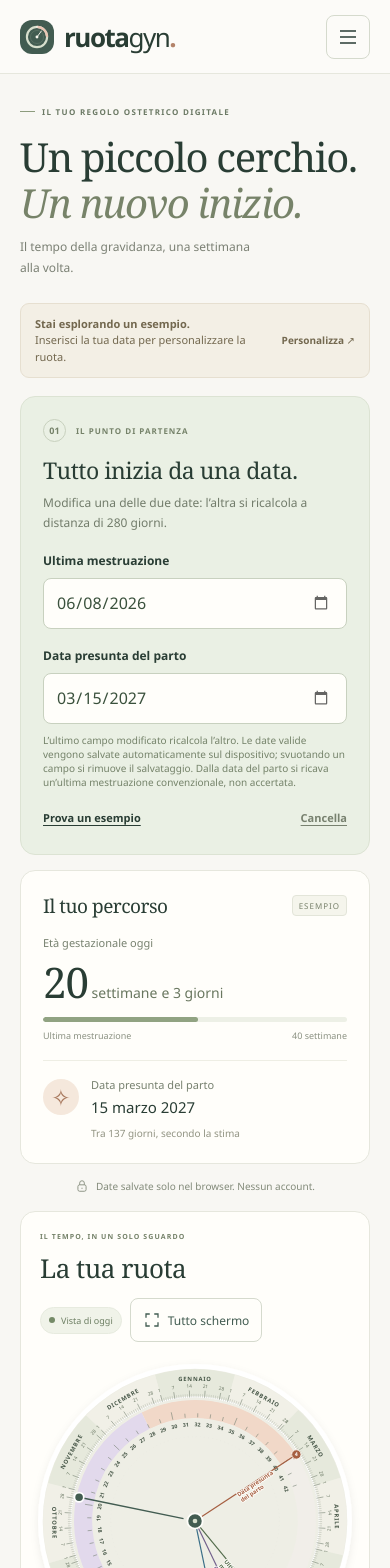
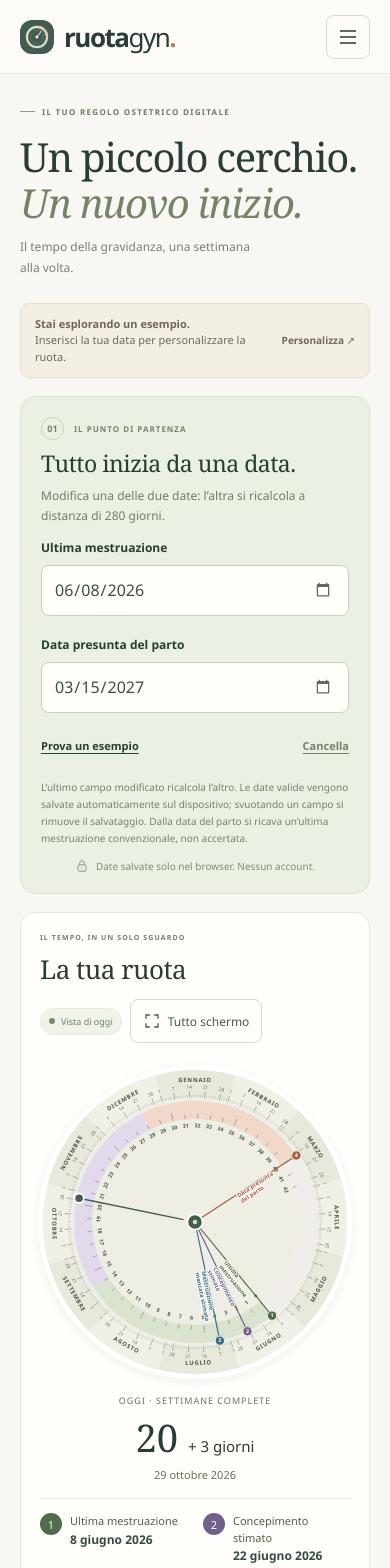
Before and after one commit to simoneparri/ruotagyn, an Angular app: page / in a window 390 px wide. Shown: the top 1568 px of the page. Built offline with nearby package versions, Linux system fonts and the light colour scheme.

Commit message:
Refactor app layout and accessibility; remove compact view and update menu structure

```diff
--- a/src/app/app.css
+++ b/src/app/app.css
@@ -9,8 +9,7 @@
 .menu-items { list-style: none; margin: 0; padding: 0; display: grid; gap: 4px; }
 .menu-item { width: 100%; min-height: 44px; padding: 12px; display: flex; align-items: center; gap: 12px; text-align: left; border: 0; border-radius: 6px; background: transparent; font-size: 14px; }
 .menu-item svg { width: 18px; height: 18px; flex: 0 0 18px; color: #647a60; }
-.menu-item:hover, .menu-item[aria-pressed=true] { background: #eaf0e4; }
-.menu-item[aria-pressed=true] { font-weight: 650; }
+.menu-item:hover { background: #eaf0e4; }
 .update-dialog { width: min(460px, calc(100% - 32px)); max-height: calc(100dvh - 40px); overflow: auto; border: 1px solid #d5dacd; border-radius: 16px; padding: 28px; background: #fffefa; color: #293d34; box-shadow: 0 20px 70px #293d3433; }
 .update-dialog::backdrop { background: #20372ccc; }
 .update-dialog h2 { font-size: 26px; margin: 0 0 16px; }
@@ -18,13 +17,6 @@
 .update-dialog .update-warning { color: #9c3d2c; }
 .update-actions { display: flex; justify-content: flex-end; flex-wrap: wrap; gap: 20px; margin-top: 24px; }
 .date-inputs > div { min-width: 0; }
-.compact-view .workspace { grid-template-columns: minmax(0, 1fr); max-width: 780px; margin: auto; }
-.compact-view .sidebar { display: block; }
-.compact-view .input-card { padding: 18px 22px; }
-.compact-view .input-card > .card-eyebrow, .compact-view .input-card > h2, .compact-view .input-card > .muted, .compact-view .private-note { display: none; }
-.compact-view .date-inputs { display: grid; grid-template-columns: repeat(auto-fit, minmax(min(100%, 230px), 1fr)); gap: 12px 20px; }
-.compact-view .input-card label { margin-top: 0; }
-.compact-view .field-hint { line-height: 1.7; }
 .skip-link { position: fixed; left: 16px; top: -80px; background: white; padding: 14px; z-index: 20; }
 .skip-link:focus { top: 12px; }
 .site-header { height: var(--bar-h); padding: 0 var(--bar-x); border-bottom: 1px solid var(--border); display: flex; align-items: center; justify-content: space-between; gap: 20px; background: #fcfbf8; }
@@ -48,40 +40,26 @@ h1 em { font-weight: 400; color: #778369; }
 .today-icon { font-size: 38px; color: #99a58a; }
 .example-banner { display: flex; justify-content: space-between; gap: 16px; padding: 13px 18px; border: 1px solid #e6dfd0; border-radius: 9px; background: #f3efe5; font-size: 12px; line-height: 1.5; color: #73684f; margin-bottom: 22px; }
 .example-banner strong { font-weight: 600; }.example-banner a { white-space: nowrap; font-weight: 600; text-decoration: none; align-self: center; }
-.workspace { display: grid; grid-template-columns: 330px minmax(0, 1fr); gap: 24px; align-items: stretch; }
-.sidebar { min-width: 0; display: flex; flex-direction: column; gap: 18px; }
-.input-card { background: #eaf0e4; border: 1px solid #dce3d3; border-radius: 15px; padding: 26px; }
+.workspace { display: grid; grid-template-columns: minmax(0, 1fr); gap: 24px; }
+.input-card { display: grid; grid-template-columns: minmax(0, 1fr) minmax(0, 1.5fr) auto; align-items: center; gap: 12px 24px; background: #eaf0e4; border: 1px solid #dce3d3; border-radius: 15px; padding: 22px; }
+.date-inputs { display: grid; grid-template-columns: repeat(2, minmax(0, 1fr)); gap: 20px; }
+.input-card > .field-hint, .input-card > .field-error, .input-card > .private-note { grid-column: 1 / -1; margin: 0; }
 .card-eyebrow { color: #758269; margin: 0; line-height: 1.5; }
 .step-number { width: 23px; height: 23px; display: inline-flex; align-items: center; justify-content: center; border: 1px solid #c8d1be; border-radius: 50%; font-size: 9px; letter-spacing: 0; flex-shrink: 0; }
 h2 { font-family: Georgia, "Times New Roman", serif; font-weight: 400; letter-spacing: -.5px; }
-.input-card h2 { font-size: 25px; line-height: 1.2; margin: 18px 0 10px; }
+.input-card h2 { font-size: 25px; line-height: 1.2; margin: 10px 0 8px; }
 .muted { color: #727c6b; font-size: 13px; line-height: 1.7; margin: 0; }
-.input-card label { display: block; font-size: 12px; font-weight: 600; margin: 23px 0 9px; }
+.input-card label { display: block; font-size: 12px; font-weight: 600; margin: 0 0 9px; }
 .date-field { background: #fffefa; border: 1px solid #c8d1bf; border-radius: 8px; }
 .date-field input { border: 0; border-radius: 8px; width: 100%; min-width: 0; min-height: 49px; background: transparent; color: #3a513c; padding: 10px 12px; font-size: 16px; }
 .date-field input::-webkit-calendar-picker-indicator { cursor: pointer; opacity: .6; padding: 5px; }
 .date-field.invalid { border-color: #b05744; }
-.field-hint { font-size: 10px; color: #748269; margin: 9px 0 0; }
+.field-hint { font-size: 10px; line-height: 1.7; color: #748269; margin: 9px 0 0; }
 .field-error { color: #9c3d2c; font-size: 12px; line-height: 1.5; margin: 7px 0 0; }
 .field-error:empty { display: none; }
-.input-actions { display: flex; justify-content: space-between; gap: 8px; margin: 13px 0 -7px; }
+.input-actions { display: flex; flex-direction: column; gap: 4px; }
 .text-button { border: 0; background: transparent; padding: 9px 0; min-height: 42px; font-size: 11px; font-weight: 600; text-decoration: underline; text-underline-offset: 3px; }
 .text-button.secondary { color: #78816f; }.text-button:disabled { opacity: .4; }
-.summary-card { border: 1px solid var(--border); border-radius: 15px; padding: 23px 26px; background: #fffefa; flex: 1; }
-.summary-heading { display: flex; align-items: center; justify-content: space-between; gap: 10px; }
-.summary-heading h2 { font-size: 20px; margin: 0; }
-.tiny-badge { border: 1px solid #e3e5d9; border-radius: 4px; background: #f5f5ec; color: #79826c; font-size: 8px; letter-spacing: 1px; padding: 4px 6px; }
-.summary-label { display: block; font-size: 11px; color: #77816f; margin: 21px 0 0; }
-.gestation-value { font-family: Georgia, serif; font-size: 45px; line-height: .9; margin: 13px 0 18px; letter-spacing: -1px; }
-.gestation-value > span { font-family: "Segoe UI", sans-serif; font-size: 14px; letter-spacing: 0; color: #69775f; }
-.gestation-value .gestation-days { display: inline-block; margin-top: 12px; font-size: 13px; }
-.progress-track { height: 5px; background: #edf0e6; border-radius: 5px; overflow: hidden; }
-.progress-track span { display: block; height: 100%; background: #91a382; border-radius: inherit; }
-.progress-label { display: flex; justify-content: space-between; font-size: 9px; color: #8b9182; margin-top: 7px; }
-.due-block { display: flex; gap: 12px; align-items: center; margin-top: 22px; padding-top: 19px; border-top: 1px solid #eeeee4; }
-.due-icon { display: grid; place-items: center; width: 36px; height: 36px; border-radius: 50%; background: #f5e8dc; color: #a7775c; font-size: 23px; flex-shrink: 0; }
-.due-block .summary-label { margin: 0 0 5px; }.due-block strong { display: block; font-size: 15px; font-weight: 550; }
-.remaining { font-size: 10px; color: #919382; margin: 12px 0 0 48px; line-height: 1.6; }
 .range-note { background: #f7ede4; color: #83583e; padding: 10px; font-size: 11px; line-height: 1.6; border-radius: 6px; }
 .private-note { color: #828a79; font-size: 10px; display: flex; justify-content: center; align-items: center; gap: 7px; margin: 0; }
 .private-note svg { width: 14px; height: 14px; }
@@ -120,12 +98,11 @@ footer { display: flex; align-items: center; gap: 22px; border-top: 1px solid va
 .status { font-size: 12px; padding: 12px; background: #f5efdf; border-radius: 8px; margin: 16px 0 0; }.status:empty { display: none; }
 .solid-button { min-height: 44px; padding: 10px 16px; background: var(--green); color: #fff; border: 0; border-radius: 8px; font-size: 12px; flex-shrink: 0; }
 .offline-label { font-size: 11px; color: #966548; background: #f7ecdf; border-radius: 15px; padding: 6px 9px; }
-.empty-summary { padding: 30px 0; text-align: center; color: #7a866c; }.empty-summary > span { font-size: 40px; }.empty-summary p { font-family: Georgia, serif; font-size: 20px; }.empty-summary small { font-size: 12px; line-height: 1.8; }
 .empty-wheel { display: flex; flex-direction: column; align-items: center; justify-content: center; padding: 50px 0; min-height: 500px; text-align: center; color: #78836b; }.empty-disc { border: 18px solid #e8ecdf; outline: 1px solid #dde4d2; outline-offset: 8px; border-radius: 50%; width: 160px; height: 160px; display: grid; place-items: center; margin-bottom: 15px; }.empty-disc span { font-size: 70px; color: #a3af93; }.empty-wheel h3 { font-family: Georgia, serif; font-weight: 400; font-size: 25px; margin-bottom: 0; }.empty-wheel p { font-size: 13px; line-height: 1.8; margin-bottom: 22px; }
 @media (min-width: 1500px) { .intro { padding-top: 55px; } }
 @media (max-width: 1000px) {
-  .workspace { grid-template-columns: 290px minmax(0, 1fr); gap: 18px; }
-  .input-card, .summary-card { padding: 22px; }.wheel-card { padding: 24px 18px; }
+  .workspace { gap: 18px; }
+  .input-card { gap: 12px 16px; }.wheel-card { padding: 24px 18px; }
   .wheel-heading { align-items: flex-start; }.view-badge { font-size: 9px; padding: 6px 8px; }.wheel-heading .card-eyebrow { max-width: 160px; font-size: 8px; }
   .wheel-legend { gap: 12px; }.wheel-legend > span { font-size: 9px; }.explore-card { gap: 25px; padding: 25px; }
   .header-actions { gap: 16px; }
@@ -136,9 +113,10 @@ footer { display: flex; align-items: center; gap: 22px; border-top: 1px solid va
   main { padding: 0 20px; }.intro { padding: 32px 0 25px; align-items: flex-start; }.eyebrow { font-size: 8px; letter-spacing: 1.3px; gap: 7px; margin-bottom: 17px; }.intro-line { width: 15px; }
   h1 { font-size: 40px; letter-spacing: -1.3px; }.intro-description { font-size: 12px; max-width: 250px; line-height: 1.7; margin-top: 12px; }.today { display: none; }
   .example-banner { padding: 12px 14px; font-size: 11px; margin-bottom: 18px; }.example-banner a { font-size: 10px; }.example-banner strong { display: block; }
-  .workspace { grid-template-columns: 1fr; gap: 18px; }.sidebar { display: grid; grid-template-columns: 1fr 1fr; gap: 14px; }.input-card, .summary-card { padding: 20px; }
-  .input-card h2 { font-size: 23px; }.input-card .card-eyebrow { letter-spacing: 1px; font-size: 8px; }.input-card .muted { font-size: 12px; }.summary-heading h2 { font-size: 19px; }
-  .private-note { grid-column: 1 / -1; margin: 0 0 2px; }.wheel-card { padding: 22px 18px; }.wheel-heading .card-eyebrow { max-width: none; }.wheel-heading h2 { font-size: 27px; }.view-badge { font-size: 10px; }
+  .input-card { grid-template-columns: minmax(0, 1fr) auto; padding: 20px; }
+  .input-heading { grid-column: 1 / -1; }
+  .input-card h2 { font-size: 23px; }.input-card .card-eyebrow { letter-spacing: 1px; font-size: 8px; }.input-card .muted { font-size: 12px; }
+  .wheel-card { padding: 22px 18px; }.wheel-heading .card-eyebrow { max-width: none; }.wheel-heading h2 { font-size: 27px; }.view-badge { font-size: 10px; }
   .wheel-legend { gap: 25px; }.wheel-legend > span { font-size: 10px; }.wheel-caption { font-size: 10px; }
   .explore-card { grid-template-columns: 1fr; gap: 23px; margin-top: 18px; padding: 23px; }.explore-intro h2 { margin-top: 10px; }
   .information { padding: 0; margin: 25px 0; }.information p { font-size: 10px; }
@@ -146,10 +124,9 @@ footer { display: flex; align-items: center; gap: 22px; border-top: 1px solid va
   .notice { align-items: flex-start; padding: 14px; gap: 10px; font-size: 12px; }.notice .solid-button { max-width: 100px; }
 }
 @media (max-width: 520px) {
-  .sidebar { display: flex; flex-direction: column; gap: 15px; }.input-card { padding: 22px; }.input-card h2 { margin: 15px 0 8px; }.desktop-break { display: none; }.input-card label { margin-top: 18px; }
-  .summary-card { padding: 22px; }.summary-label { margin-top: 16px; }.gestation-value { font-size: 42px; margin-bottom: 16px; }.gestation-value br { display: none; }.gestation-value .gestation-days { margin-left: 4px; font-size: 14px; }
-  .due-block { margin-top: 18px; padding-top: 16px; }.remaining { margin-top: 8px; }.private-note { margin: 0; }
-  .input-actions { margin-top: 8px; }.wheel-card { padding: 20px 10px 19px; }.wheel-heading { padding: 0 9px; }.wheel-heading .card-eyebrow { font-size: 7px; letter-spacing: 1.1px; }.wheel-heading h2 { font-size: 26px; }
+  .input-card, .date-inputs { grid-template-columns: minmax(0, 1fr); }
+  .input-actions { flex-direction: row; justify-content: space-between; }
+  .wheel-card { padding: 20px 10px 19px; }.wheel-heading { padding: 0 9px; }.wheel-heading .card-eyebrow { font-size: 7px; letter-spacing: 1.1px; }.wheel-heading h2 { font-size: 26px; }
   .wheel-legend { gap: 15px; }.wheel-legend > span { font-size: 9px; }.view-badge { font-size: 9px; padding: 6px 8px; }
   app-wheel { margin-top: 15px; }.wheel-caption { font-size: 9px; }
   .explore-card { padding: 21px; }.selected-heading strong { font-size: 16px; }.selected-remainder { display: block; margin-top: 4px; font-size: 11px; }.slider-row { gap: 8px; }.step-button { width: 38px; height: 44px; }
@@ -159,5 +136,5 @@ footer { display: flex; align-items: center; gap: 22px; border-top: 1px solid va
   :host { --bar-x: 14px; }
   main { padding: 0 14px; }.brand { font-size: 24px; }.install-button { font-size: 11px; padding: 0 9px; }.header-actions { gap: 5px; }.offline-label { padding: 5px; font-size: 9px; }
   h1 { font-size: 35px; }.example-banner { gap: 7px; }.example-banner a { white-space: normal; }.wheel-heading .card-eyebrow { max-width: 140px; }.view-badge { font-size: 8px; }
-  .wheel-legend { gap: 10px; }.wheel-legend > span { font-size: 8px; }.gestation-value > span, .gestation-value .gestation-days { font-size: 12px; }
+  .wheel-legend { gap: 10px; }.wheel-legend > span { font-size: 8px; }
 }
--- a/src/app/app.html
+++ b/src/app/app.html
@@ -11,14 +11,6 @@
     </button>
     <nav id="app-menu" popover aria-label="Menu applicazione">
       <ul class="menu-items">
-        <li><button type="button" class="menu-item" [attr.aria-pressed]="!compact()" (click)="changeView('full')">
-          <svg viewBox="0 0 24 24" fill="none" stroke="currentColor" stroke-width="1.7" aria-hidden="true"><rect x="3" y="4" width="18" height="16" rx="2"/><path d="M9 4v16m0-11h12"/></svg>
-          <span>Vista completa</span>
-        </button></li>
-        <li><button type="button" class="menu-item" [attr.aria-pressed]="compact()" (click)="changeView('wheel')">
-          <svg viewBox="0 0 24 24" fill="none" stroke="currentColor" stroke-width="1.7" aria-hidden="true"><circle cx="12" cy="12" r="9"/><circle cx="12" cy="12" r="3"/><path d="M12 3v6m9 3h-6m-3 9v-6m-9-3h6"/></svg>
-          <span>Solo ruota</span>
-        </button></li>
     @if (!installed()) {
       <li><button class="menu-item" type="button" (click)="install()" [disabled]="installBusy()"
         [attr.aria-expanded]="installHelp()" aria-controls="install-help">
@@ -31,7 +23,7 @@
   </div>
 </header>
 
-<main id="main" [class.compact-view]="compact()">
+<main id="main">
   @if (installHelp()) {
     <aside class="notice" id="install-help">
       <div><strong>La tua ruota, sempre a portata di mano.</strong>
@@ -55,7 +47,7 @@
   <p class="status" role="status" aria-live="polite">{{ status() }}</p>
   @if (storageError()) { <p class="status" role="alert">{{ storageError() }}</p> }
 
-  <section class="intro" aria-labelledby="page-title" [hidden]="compact()">
+  <section class="intro" aria-labelledby="page-title">
     <div>
       <p class="eyebrow"><span class="intro-line"></span> IL TUO REGOLO OSTETRICO DIGITALE</p>
       <h1>Un piccolo cerchio.<br><em>Un nuovo inizio.</em></h1>
@@ -72,11 +64,12 @@
   }
 
   <div class="workspace">
-    <div class="sidebar">
       <section class="input-card" aria-labelledby="start-title">
+        <div class="input-heading">
         <div class="card-eyebrow"><span class="step-number">01</span> IL PUNTO DI PARTENZA</div>
         <h2 id="start-title">Tutto inizia da una data.</h2>
         <p class="muted">Modifica una delle due date: l’altra si ricalcola a distanza di 280 giorni.</p>
+        </div>
         <div class="date-inputs">
         <div>
         <label for="lmp">Ultima mestruazione</label>
@@ -95,38 +88,14 @@
           </div>
         </div>
         </div>
-        <p class="field-hint" id="date-hint">L’ultimo campo modificato ricalcola l’altro. Le date valide vengono salvate automaticamente sul dispositivo; svuotando un campo si rimuove il salvataggio. Dalla data del parto si ricava un’ultima mestruazione convenzionale, non accertata.</p>
-        <p class="field-error" id="date-error" role="alert">{{ error() }}</p>
         <div class="input-actions">
           <button type="button" class="text-button" (click)="loadExample()">Prova un esempio</button>
           <button type="button" class="text-button secondary" (click)="clear()" [disabled]="!lmp() && !dueDate()">Cancella</button>
         </div>
+        <p class="field-error" id="date-error" role="alert">{{ error() }}</p>
+        <p class="field-hint" id="date-hint">L’ultimo campo modificato ricalcola l’altro. Le date valide vengono salvate automaticamente sul dispositivo; svuotando un campo si rimuove il salvataggio. Dalla data del parto si ricava un’ultima mestruazione convenzionale, non accertata.</p>
+      <p class="private-note"><svg viewBox="0 0 24 24" fill="none" stroke="currentColor" stroke-width="1.5" aria-hidden="true"><rect x="5" y="10" width="14" height="11" rx="3"/><path d="M8 10V7a4 4 0 0 1 8 0v3m-4 5v2"/></svg> Date salvate solo nel browser. Nessun account.</p>
       </section>
-
-      <section class="summary-card" aria-labelledby="summary-title" [hidden]="compact()">
-        <div class="summary-heading"><h2 id="summary-title">Il tuo percorso</h2><span class="tiny-badge">{{ example() ? 'ESEMPIO' : 'OGGI' }}</span></div>
-        @if (gestation(); as value) {
-          <p class="summary-label">Età gestazionale oggi</p>
-          <p class="gestation-value">{{ value.weeks }}<span> settimane</span><br><span class="gestation-days">e {{ value.days }} {{ value.days === 1 ? 'giorno' : 'giorni' }}</span></p>
-          <div class="progress-track" role="progressbar" aria-label="Avanzamento rispetto alla data presunta del parto"
-            [attr.aria-valuenow]="value.progress" aria-valuemin="0" aria-valuemax="100">
-            <span [style.width.%]="value.progress"></span>
-          </div>
-          <div class="progress-label"><span>Ultima mestruazione</span><span>40 settimane</span></div>
-          <div class="due-block">
-            <span class="due-icon" aria-hidden="true">✧</span>
-            <div><span class="summary-label">Data presunta del parto</span><strong>{{ formatDate(value.dueDate) }}</strong></div>
-          </div>
-          <p class="remaining">{{ daysToDue() > 0 ? 'Tra ' + daysToDue() + ' giorni, secondo la stima' : daysToDue() === 0 ? 'La data stimata corrisponde a oggi' : 'La data stimata è trascorsa da ' + (-daysToDue()) + ' giorni' }}</p>
-          @if (value.elapsedDays > 294) {
-            <p class="range-note">Il conteggio prosegue oltre 42 settimane; la ruota esplora solo l’intervallo 0–42. Verifica la data inserita con il professionista che ti segue.</p>
-          }
-        } @else {
-          <div class="empty-summary"><span aria-hidden="true">◌</span><p>Il tuo percorso parte da qui.</p><small>Inserisci una data per visualizzare settimane e data presunta del parto.</small></div>
-        }
-      </section>
-      <p class="private-note"><svg viewBox="0 0 24 24" fill="none" stroke="currentColor" stroke-width="1.5" aria-hidden="true"><rect x="5" y="10" width="14" height="11" rx="3"/><path d="M8 10V7a4 4 0 0 1 8 0v3m-4 5v2"/></svg> Date salvate solo nel browser. Nessun account.</p>
-    </div>
 
     <section class="wheel-card" aria-labelledby="wheel-title">
       <div class="wheel-heading">
@@ -141,6 +110,11 @@
         </div>
       </div>
       @if (!wheelExpanded()) { <ng-container [ngTemplateOutlet]="wheelContent"/> }
+      @if (gestation(); as value) {
+        @if (value.elapsedDays > 294) {
+          <p class="range-note">Il conteggio prosegue oltre 42 settimane; la ruota esplora solo l’intervallo 0–42. Verifica la data inserita con il professionista che ti segue.</p>
+        }
+      }
     </section>
 
     <dialog #wheelDialog id="wheel-fullscreen" class="wheel-fullscreen" aria-labelledby="fullscreen-title"
@@ -156,7 +130,7 @@
 
     <ng-template #wheelContent>
       @if (gestation()) {
-        <app-wheel [class.compact]="compact()" [wheelOnly]="wheelExpanded()" [lmp]="lmp()" [latestDate]="today()" [selectedDays]="selectedDays()"
+        <app-wheel [wheelOnly]="wheelExpanded()" [lmp]="lmp()" [latestDate]="today()" [selectedDays]="selectedDays()"
           (lmpChange)="setLmp($event)" (draggingChange)="wheelDragging.set($event && example())"/>
         @if (!wheelExpanded()) {
         <details class="legend-accordion">
@@ -176,7 +150,7 @@
   </div>
 
   @if (gestation(); as value) {
-    <section class="explore-card" aria-labelledby="explore-title" [hidden]="compact()">
+    <section class="explore-card" aria-labelledby="explore-title">
       <div class="explore-intro"><p class="card-eyebrow"><span class="step-number">02</span> UNA SETTIMANA ALLA VOLTA</p><h2 id="explore-title">Esplora il tuo percorso.</h2><p class="muted">Sposta il cursore e guarda come cambia la ruota.</p></div>
       <div class="explore-controls">
         <div class="selected-heading" aria-live="polite">
@@ -193,7 +167,7 @@
           </div>
           <button type="button" class="step-button" aria-label="Settimana successiva" [disabled]="selectedWeek() === 42" (click)="selectWeek(selectedWeek() + 1)">+</button>
         </div>
-        <p class="explore-note">La selezione modifica solo l’anteprima, non il riepilogo di oggi.</p>
+        <p class="explore-note">La selezione modifica solo l’anteprima, non le date inserite.</p>
       </div>
     </section>
   }
--- a/src/app/app.ts
+++ b/src/app/app.ts
@@ -24,7 +24,6 @@ export class App {
   readonly today = signal(todayIso());
   readonly lmp = signal(addDays(this.today(), -143));
   readonly dueDate = signal(addDays(this.lmp(), 280));
-  readonly compact = signal(false);
   readonly wheelExpanded = signal(false);
   readonly wheelDialog = viewChild<ElementRef<HTMLDialogElement>>('wheelDialog');
   readonly expandButton = viewChild<ElementRef<HTMLButtonElement>>('expandButton');
@@ -51,7 +50,6 @@ export class App {
   readonly selectedWeek = computed(() => Math.floor(this.selectedDays() / 7));
   readonly selectedDate = computed(() => this.gestation() ? formatDate(addDays(this.lmp(), this.selectedDays())) : '');
   readonly previewing = computed(() => this.gestation()?.elapsedDays !== this.selectedDays());
-  readonly daysToDue = computed(() => 280 - (this.gestation()?.elapsedDays ?? 0));
   readonly formatDate = formatDate;
   readonly ticks = [0, 7, 14, 21, 28, 35, 42];
 
@@ -138,12 +136,6 @@ export class App {
         : 'Inserisci la data presunta del parto oppure l’ultima mestruazione.');
       this.persistDates();
     }
-  }
-
-  changeView(view: 'full' | 'wheel'): void {
-    this.compact.set(view === 'wheel');
-    if (this.compact()) this.goToToday();
-    document.getElementById('app-menu')?.hidePopover();
   }
 
   loadExample(): void {
--- a/src/app/wheel.ts
+++ b/src/app/wheel.ts
@@ -89,7 +89,7 @@ const INDICATORS = [
     </svg>
     @if (!wheelOnly()) {
     <div class="wheel-readout">
-      <span>{{ selectedDate() === latestDate() ? 'OGGI' : 'DATA SELEZIONATA' }} · SETTIMANE COMPLETE</span>
+      <span>{{ addDays(lmp(), selectedDays()) === latestDate() ? 'OGGI' : 'DATA SELEZIONATA' }} · SETTIMANE COMPLETE</span>
       <strong>{{ selectedWeeks() }} <small>+ {{ remainder() }} giorni</small></strong>
       <span>{{ selectedDate() }}</span>
     </div>
@@ -125,7 +125,6 @@ const INDICATORS = [
     .wheel-help-accordion summary:focus-visible { outline: 3px solid #aa6248; outline-offset: 3px; }
     .interaction-status { text-align: center; color: #9c3d2c; font-size: 11px; margin: 6px 0; }
     .interaction-status:empty { display: none; }
-    :host(.compact) .indicator-list { display: none; }
     text { text-anchor: middle; dominant-baseline: middle; fill: #465647; font-family: "Segoe UI", sans-serif; }
     .month { font-size: 10px; font-weight: 650; letter-spacing: 1.3px; }
     .day { font-size: 8px; fill: #66745f; }
@@ -150,6 +149,7 @@ const INDICATORS = [
   `,
 })
 export class Wheel {
+  readonly addDays = addDays;
   readonly lmp = input.required<string>();
   readonly latestDate = input.required<string>();
   readonly selectedDays = input.required<number>();
```
Also changed, not shown: 2 other files (tests, documents, lock files or other folders).
